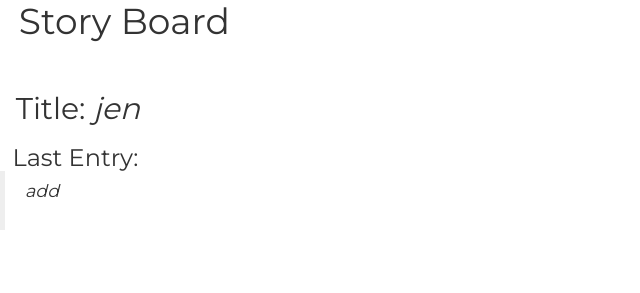
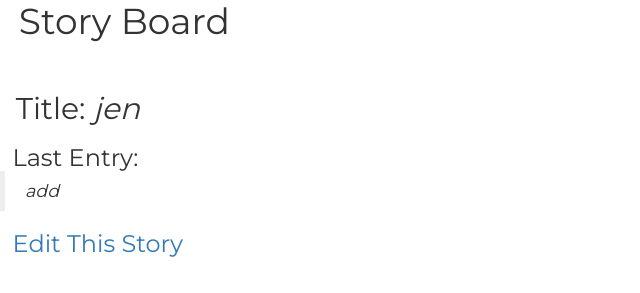
Before and after one commit to jenyu7/aesop, a Flask app: page /base in a window 1280 px wide. Shown: the part 562-855 px from the top of the page, without its empty margins (0-640 px from the left). Before the commit the page ends 792 px from the top, so only its background shows below. Run offline with Flask 2, Linux system fonts and the light colour scheme; data comes from the database, SQL or seed files in the repository; some libraries are stand-ins or nearby versions.

Commit message:
added edit button to each story in base.html

```diff
--- a/app.py
+++ b/app.py
@@ -46,10 +46,12 @@ def homepage():
     # Dictionary for stories in the form of Title: [id, content]
     stories = {}
     L = [-1, ""]
+    link = "/add_story?id="
     # While there is still another story in the story database, display it
     story_id = 0
     while story_id >= 0:
         try:
+            link += str(story_id)
             info = database.getStory(story_id)
             stories[info[1]] = [story_id, info[3]]
             story_id += 1
@@ -57,7 +59,7 @@ def homepage():
             print "No more stories in database."
             break;
     print stories
-    return render_template('base.html', stories=stories)
+    return render_template('base.html', stories=stories, link=link)
 
 
 # Profile page - shows profile stats and (if time, allow them to change password)
--- a/templates/base.html
+++ b/templates/base.html
@@ -71,8 +71,9 @@
 	  <h3 style="text-align:left"> &nbsp Last Entry:<br>
 	  <blockquote style="text-align:left" >
 	    <i> {{ stories[title][1] }} </i>
-	     <br><br>
 	  </blockquote>
+	   <a href={{link}}>&nbsp Edit This Story </a><br><br>
+	    <!-- Use request.args.get("id") to access the story's id-->
 	{% endfor %}
         </p>
 
```
Also changed, not shown: tasks.txt (+6 -3 lines).
